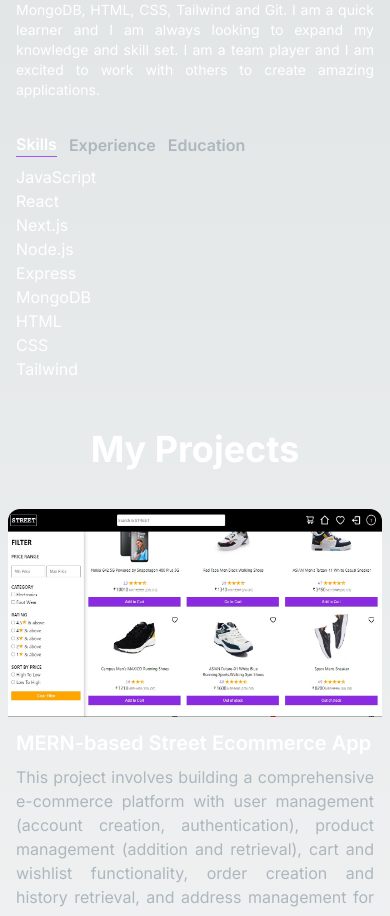
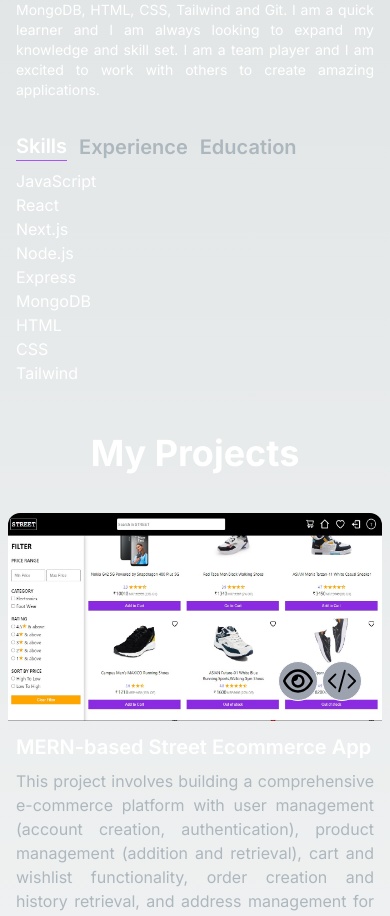
Before and after one commit to aagamdoshi1100/Portfolio-AagamDoshi, a Next.js app: page / in a window 390 px wide. Shown: the part 922-1838 px from the top of the page. Built offline with nearby package versions, Linux system fonts and the light colour scheme.

Commit message:
This commit removes the project view and code icon that appear on hover over the image and fixed paragraph styles

```diff
--- a/src/components/AboutSection.jsx
+++ b/src/components/AboutSection.jsx
@@ -30,7 +30,7 @@ const TAB_DATA = [
         <span className="text-[12px] text-gray-400">
           MARCH 2021 - TILL PRESENT
         </span>
-        <p className="text-base">Office 365 Administrator</p>
+        <p className="text-sm">Office 365 Administrator</p>
         <p className="text-sm text-justify">
           Good knowledge of Retention policies, Retention tags, Litigation hold,
           eDiscovery, Data loss protection. Experience with creating users,
@@ -51,7 +51,7 @@ const TAB_DATA = [
     id: "education",
     content: (
       <>
-        <p className="text-xl">NeoGCamp - Web Development Bootcamp</p>
+        <p className="text-base">NeoGCamp - Web Development Bootcamp</p>
         <span className="text-[12px] text-gray-400">FEB 2023 - FEB 2024</span>
         <p className="text-base">
           S.k Somaiya College of Arts, Science & Commerce - [BSCIT]
--- a/src/components/ProjectCard.jsx
+++ b/src/components/ProjectCard.jsx
@@ -14,14 +14,21 @@ const ProjectCard = ({ imgUrl, title, description, gitUrl, previewUrl }) => {
           backgroundPosition: "center",
         }}
       >
-        <div className="overlay items-center justify-center absolute top-0 left-0 w-full h-full bg-[#181818] bg-opacity-0 hidden group-hover:flex   group-hover:bg-opacity-80 transition-all duration-500">
+        <Link href={gitUrl} target="_blank" rel="noopener noreferrer">
+          <HiCodeBracket className="h-10 w-10 border absolute bottom-5 right-5 border-white rounded-full bg-gray-400 p-1 md:hidden  cursor-pointer" />
+        </Link>
+        <Link href={previewUrl} target="_blank" rel="noopener noreferrer">
+          <FaRegEye className="h-10 w-10 border absolute bottom-5 right-16 border-white rounded-full bg-gray-400 p-1 md:hidden cursor-pointer" />
+        </Link>
+
+        <div className="overlay items-center justify-center absolute top-0 left-0 w-full h-full bg-[#181818] bg-opacity-0 hidden md:group-hover:flex   md:group-hover:bg-opacity-80 md:transition-all duration-500">
           <Link
             href={gitUrl}
             target="_blank"
             rel="noopener noreferrer"
             className="h-14 w-14 mr-2 border-2 relative rounded-full border-[#ADB7BE] hover:border-white group/link"
           >
-            <HiCodeBracket className="h-10 w-10 text-[#ADB7BE] absolute top-1/2 left-1/2 transform -translate-x-1/2 -translate-y-1/2  cursor-pointer group-hover/link:text-white" />
+            <HiCodeBracket className="h-10 w-10 text-[#ADB7BE] absolute top-1/2 left-1/2 transform -translate-x-1/2 -translate-y-1/2  cursor-pointer group-hover/link:text-white" />{" "}
           </Link>
           <Link
             href={previewUrl}
--- a/src/components/TabButton.jsx
+++ b/src/components/TabButton.jsx
@@ -13,7 +13,7 @@ const TabButton = ({ active, selectTab, children }) => {
   return (
     <button onClick={selectTab}>
       <p
-        className={`mr-3 mb-2 font-semibold de hover:text-white ${buttonClasses}`}
+        className={`mr-3 mb-2 font-semibold text-xl hover:text-white ${buttonClasses}`}
       >
         {children}
       </p>
```
